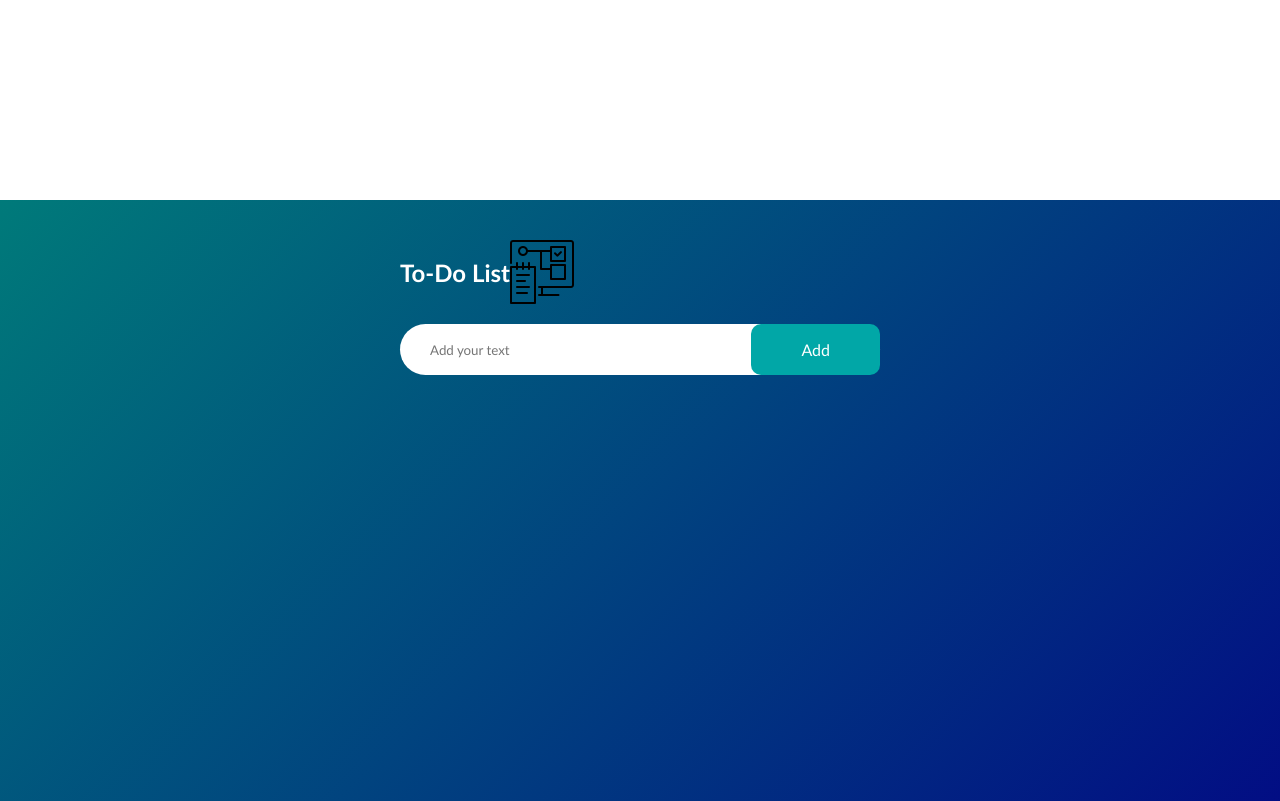
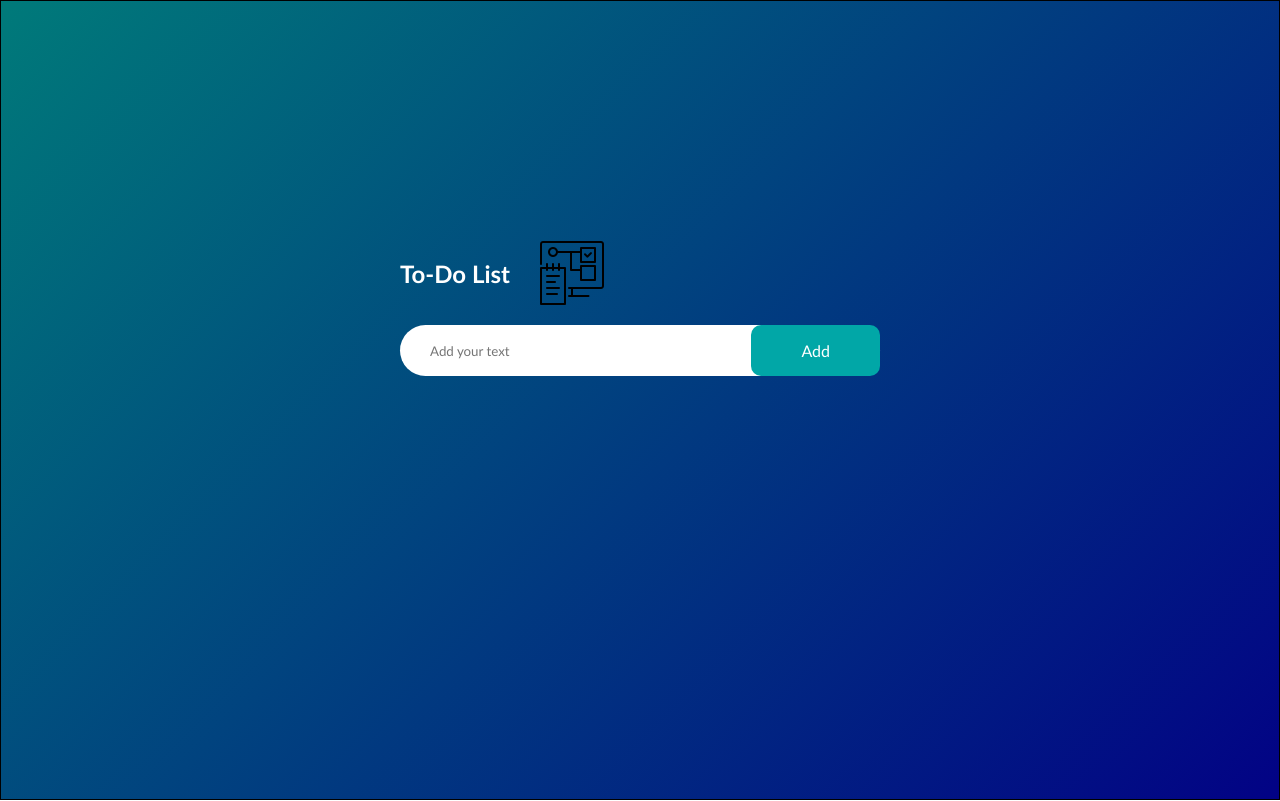
Before and after one commit to visionthex/To-Do_List, a website: page index.html in a window 1280 px wide. Shown: the top 801 px of the page. Drawn offline with Linux system fonts and the light colour scheme.

Commit message:
updating js

```diff
--- a/script.js
+++ b/script.js
@@ -17,6 +17,12 @@ function addTask(){
   saveData(); // saves any of the created tasks.
 }
 
+inputBox.addEventListener("keydown", function (e) {
+  if (e.key === "Enter") {
+    addTask(); // Pressing enter on the keyboard after typing.
+  }
+});
+
 listContainer.addEventListener("click", function(e){
   if(e.target.tagName === "LI"){
     e.target.classList.toggle("checked");
--- a/style.css
+++ b/style.css
@@ -4,10 +4,14 @@
   font-family:'Gill Sans', 'Gill Sans MT', Calibri, 'Trebuchet MS', sans-serif;
   box-sizing: border-box;
 }
+
 .container{
   width: 100%;
   min-height: 100vh;
-  background: linear-gradient(135deg, rgb(0, 122, 122), rgb(2, 2, 133))
+  background: linear-gradient(135deg, rgb(0, 122, 122), rgb(2, 2, 133));
+  border: 1px solid;
+  box-sizing: border-box;
+  box-shadow: 0 0 10px;
 }
 .todo-list{
   width: 100%;
@@ -21,6 +25,9 @@
   display: flex;
   align-items: center;
   margin-bottom: 20px;
+}
+.todo-list h2 img {
+  margin-left: 30px; /* Adjust the left margin for the image */
 }
 .row{
   display: flex;
```
